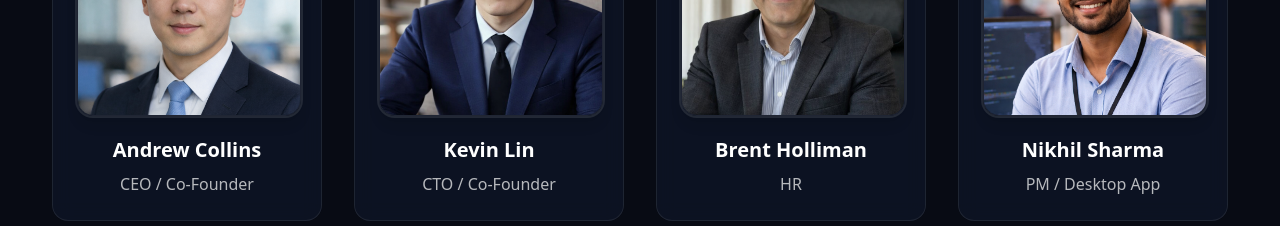
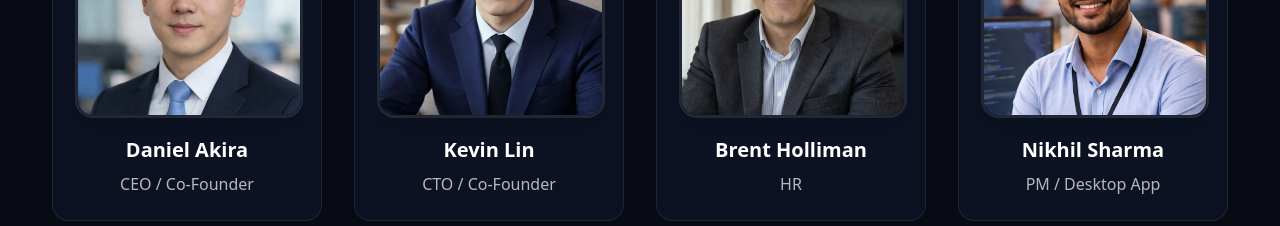
Before and after one commit to nochance19900208-source/technexora, a React (Vite) app: page /about in a window 1280 px wide. Shown: the part 1920-2146 px from the top of the page. Built offline with nearby package versions, Linux system fonts and the light colour scheme.

Commit message:
ceo name

```diff
--- a/src/pages/AboutPage.jsx
+++ b/src/pages/AboutPage.jsx
@@ -8,7 +8,7 @@ import { IMAGES } from "../utils/constants.js";
 // Team members - Japanese team
 const teamMembers = [
   {
-    name: "Andrew Collins",
+    name: "Daniel Akira",
     role: "CEO / Co-Founder",
     image: "/members/CEO.png"
   },
```
